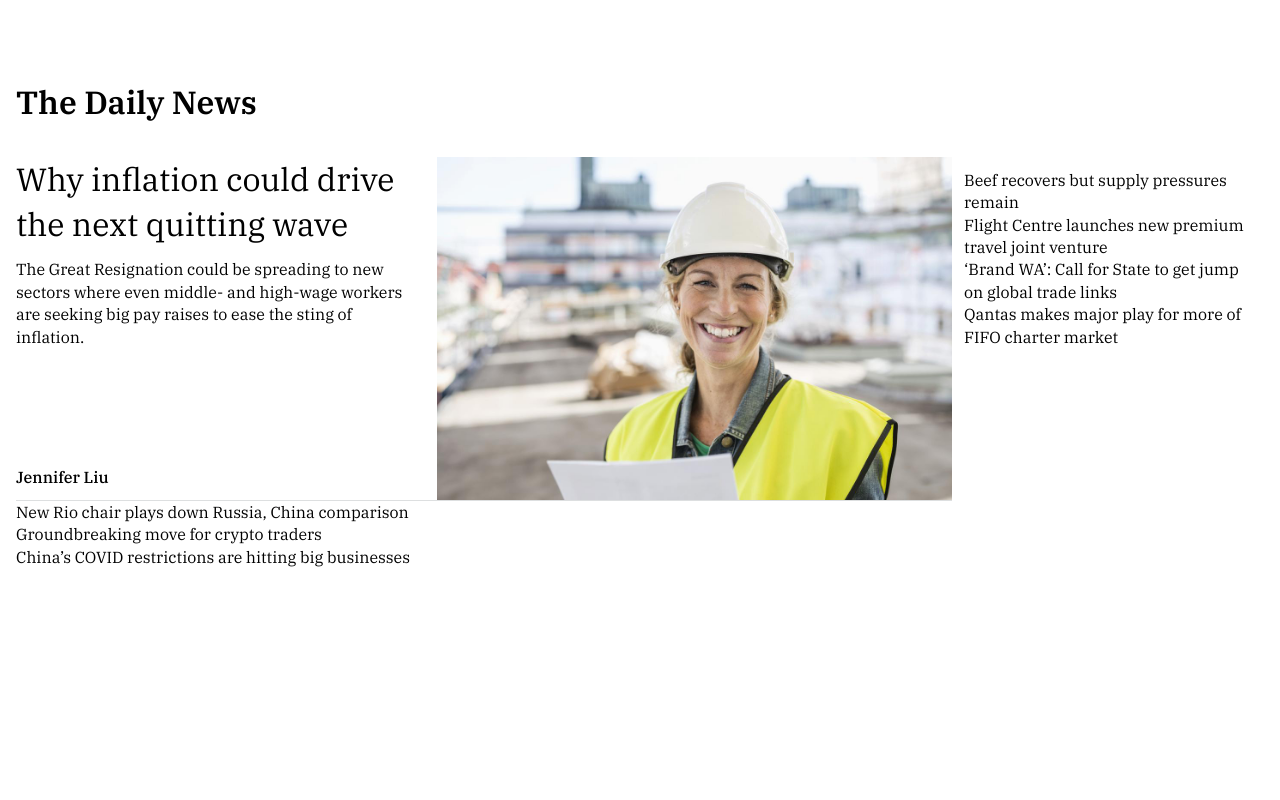
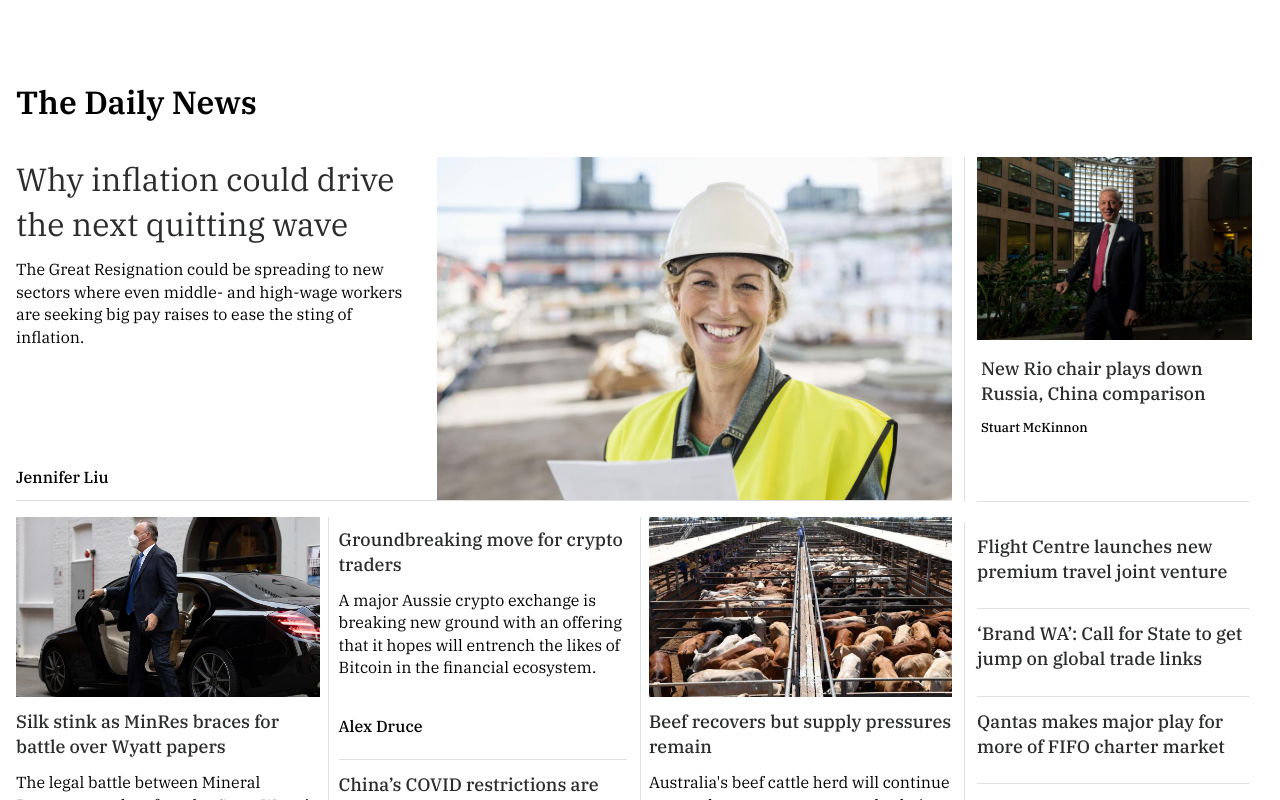
Before and after one commit to ARXChrono/newspaper, a React (Vite) app: page / in a window 1280 px wide. Shown: the top 800 px of the page. Built offline with nearby package versions, Linux system fonts and the light colour scheme.

Commit message:
finish up main articles and sidebar

```diff
--- a/@types/Article.ts
+++ b/@types/Article.ts
@@ -6,4 +6,5 @@ export default interface Article {
   head: String
   teaser: String
   image?: String
+  hideImage?: boolean | false
 }
--- /dev/null
+++ b/@types/Selection.ts
@@ -0,0 +1,4 @@
+export default interface Selection {
+  id: String
+  hideImage: Boolean
+}
--- a/src/App.scss
+++ b/src/App.scss
@@ -37,3 +37,13 @@ h2,
 h3 {
   margin-bottom: var(--space-sm);
 }
+
+a {
+  color: var(--color-heading);
+  text-decoration: none;
+  transition: color 0.18s ease;
+  &:hover,
+  &:focus {
+    color: var(--color-heading-interact);
+  }
+}
--- a/src/App.tsx
+++ b/src/App.tsx
@@ -1,12 +1,61 @@
-import "./App.scss"
+import { useMemo } from "react"
 import news from "./news.json"
 import { Main, Side } from "./components"
+import "./App.scss"
+import Article from "../@types/Article"
+
+interface HomePageData {
+  mainFeaturedArticle: Article
+  mainArticles: Article[]
+  sideFeaturedArticle: Article
+  sideArticles: Article[]
+}
 
 function App() {
   const { articles, homepage } = news
-  const mainFeaturedArticle = articles.find(
-    (article) => homepage.main.featured === article.id
-  )
+  const {
+    mainFeaturedArticle,
+    mainArticles,
+    sideFeaturedArticle,
+    sideArticles,
+  } = useMemo(() => {
+    try {
+      const mainSelections = homepage.main.selection
+      const sideSelections = homepage.side.selection
+
+      return {
+        mainFeaturedArticle: articles.find(
+          (article) => homepage.main.featured === article.id
+        ),
+        sideFeaturedArticle: articles.find(
+          (article) => homepage.side.featured === article.id
+        ),
+        mainArticles: mainSelections.map((selection) => {
+          const article = articles.find(
+            (article) => selection.id === article.id
+          )
+          return {
+            ...article,
+            id: selection.id,
+            hideImage: selection["hideImage"],
+          }
+        }),
+        sideArticles: sideSelections.map((selection) => {
+          const article = articles.find(
+            (article) => selection.id === article.id
+          )
+          return {
+            ...article,
+            id: selection.id,
+            hideImage: selection["hideImage"],
+          }
+        }),
+      }
+    } catch (e) {
+      console.log(e)
+      return
+    }
+  }, [])
 
   return (
     <div className="app">
@@ -14,11 +63,8 @@ function App() {
         <h1>The Daily News</h1>
       </div>
       <div className="layout-wrapper">
-        <Main featured={mainFeaturedArticle} articles={articles.slice(1, 4)} />
-        <Side
-          featured={homepage.side.featured}
-          articles={articles.slice(4, 8)}
-        />
+        <Main featured={mainFeaturedArticle} articles={mainArticles} />
+        <Side featured={sideFeaturedArticle} articles={sideArticles} />
       </div>
     </div>
   )
--- a/src/components/Main/index.tsx
+++ b/src/components/Main/index.tsx
@@ -11,23 +11,55 @@ const Main = ({ articles, featured }: main) => (
     {featured && (
       <article className={styles.featured}>
         <div className={styles["featured-body"]}>
-          <h2 className={styles.heading}>{featured.head}</h2>
+          <a href="#" className="link">
+            <h2 className={styles["featured-heading"]}>{featured.head}</h2>
+          </a>
           <p className={styles.teaser}>{featured.teaser}</p>
           <p className={styles.author}>{featured.byline.text}</p>
         </div>
         {featured?.image && (
           <div className={styles["featured-img-wrap"]}>
+            <a href="#" className="link">
               <img
                 className={styles["featured-img"]}
                 src={`/images/${featured.image}`}
               />
+            </a>
           </div>
         )}
       </article>
     )}
+    {articles && (
+      <div className={styles["article-wrap"]}>
         {articles.map((article) => (
-      <p>{article.head}</p>
+          <article
+            key={`main-article-${article.id}`}
+            className={`${styles.article} ${
+              article?.hideImage ? styles.half : null
+            }`}
+          >
+            {article?.image && !article?.hideImage && (
+              <div className={styles["article-img-wrap"]}>
+                {" "}
+                <a href="#" className="link">
+                  <img
+                    className={styles["article-img"]}
+                    src={`/images/${article.image}`}
+                  />
+                </a>
+              </div>
+            )}
+            <div className={`${styles["article-body"]}`}>
+              <a href="#" className="link">
+                <h2 className={styles.heading}>{article.head}</h2>
+              </a>
+              <p className={styles.teaser}>{article.teaser}</p>
+              <p className={styles.author}>{article.byline.text}</p>
+            </div>
+          </article>
         ))}
+      </div>
+    )}
   </main>
 )
 
--- a/src/components/Main/styles.module.scss
+++ b/src/components/Main/styles.module.scss
@@ -6,13 +6,37 @@
   }
 }
 
+.teaser {
+  padding-bottom: var(--space-md);
+}
+
+.heading {
+  font-weight: 400;
+  font-size: x-large;
+
+  @media only screen and (min-width: 1200px) {
+    font-size: large;
+    font-weight: 500;
+  }
+}
+
+.author {
+  margin-top: auto;
+  font-weight: 500;
+  padding-bottom: var(--space-sm);
+}
+
+// Featured Article
 .featured {
   display: flex;
   flex-direction: column;
   border-bottom: 1px solid var(--color-border);
+
   // Desktop
   @media only screen and (min-width: 1200px) {
     flex-direction: row;
+    padding-bottom: 0;
+    margin-bottom: 0;
   }
 
   &-body {
@@ -20,17 +44,26 @@
     max-width: 800px;
     display: flex;
     flex-direction: column;
+    order: 2;
+
     @media only screen and (min-width: 1200px) {
       width: 45%;
+      padding: 0;
       padding-right: var(--space-md);
+      order: 1;
     }
   }
 
   &-img-wrap {
     width: 100%;
+    order: 1;
+    padding-bottom: var(--space-md);
+
     @media only screen and (min-width: 1200px) {
       width: 55%;
       height: auto;
+      order: 2;
+      padding-bottom: 0;
     }
   }
 
@@ -42,19 +75,95 @@
       height: auto;
     }
   }
+
+  &-heading {
+    font-weight: 400;
+    font-size: x-large;
+
+    @media only screen and (min-width: 1200px) {
+      font-size: xx-large;
+    }
+  }
 }
 
-.teaser {
-  padding-bottom: var(--space-md);
+// All Other Articles
+.article-wrap {
+  height: auto;
+  @media only screen and (min-width: 1200px) {
+    display: flex;
+    flex-direction: column;
+    flex-wrap: wrap;
+    padding-top: var(--space-md);
+    height: 480px;
+  }
 }
 
-.heading {
-  font-size: xx-large;
-  font-weight: 400;
+.article {
+  // This will work however not currently not with any content and size on this demo
+  display: flex;
+  flex-direction: column;
+  width: 100%;
+  padding-top: var(--space-sm);
+  border-bottom: 1px solid var(--color-border);
+
+  @media only screen and (min-width: 1200px) {
+    width: 33.3%;
+    flex: 1 1 33.3%;
+    padding-top: 0;
+    border-bottom: 0;
+  }
+
+  &:first-child {
+    @media only screen and (min-width: 1200px) {
+      padding-right: var(--space-xs);
+    }
+  }
+
+  &:last-child {
+    @media only screen and (min-width: 1200px) {
+      padding-left: var(--space-xs);
+    }
+  }
+
+  &:not(:first-child) {
+    @media only screen and (min-width: 1200px) {
+      border-left: 1px solid var(--color-border);
+    }
+  }
+
+  &-body {
+    @media only screen and (min-width: 1200px) {
+      height: 100%;
+      display: flex;
+      flex-direction: column;
+    }
+  }
+
+  &-img {
+    padding-bottom: var(--space-md);
+    height: auto;
+
+    @media only screen and (min-width: 1200px) {
+      height: 180px;
+      width: 100%;
+      object-fit: cover;
+      object-position: left;
+      margin-bottom: var(--space-sm);
+      padding-bottom: 0;
+    }
+  }
 }
 
-.author {
-  margin-top: auto;
-  font-weight: 500;
-  padding-bottom: var(--space-sm);
+.half {
+  @media only screen and (min-width: 1200px) {
+    padding: 0.6rem 0.6rem 0rem;
+    & + & {
+      &::before {
+        content: "";
+        padding-top: var(--space-sm);
+        border-top: 1px solid var(--color-border);
+        width: 99%;
+      }
+    }
+  }
 }
--- a/src/components/Side/index.tsx
+++ b/src/components/Side/index.tsx
@@ -2,14 +2,39 @@ import styles from "./styles.module.scss"
 import Article from "../../../@types/Article"
 
 interface Side {
-  featured: String
+  featured?: Article
   articles: Article[]
 }
 
-const Side = ({ articles }: Side) => (
+const Side = ({ articles, featured }: Side) => (
   <aside className={styles.aside}>
+    {featured && (
+      <article className={styles.featured}>
+        {featured?.image && (
+          <div className={styles["featured-img-wrap"]}>
+            <a href="#" className="link">
+              <img
+                className={styles["featured-img"]}
+                src={`/images/${featured.image}`}
+              />
+            </a>
+          </div>
+        )}
+        <div className={styles["featured-body"]}>
+          <a href="#" className="link">
+            <h2 className={styles.heading}>{featured.head}</h2>
+          </a>
+          <p className={styles.author}>{featured.byline.text}</p>
+        </div>
+      </article>
+    )}
+
     {articles.map((article) => (
-      <p>{article.head}</p>
+      <article key={`side-article-${article.id}`} className={styles.article}>
+        <a href="#" className="link">
+          <h3 className={styles.heading}>{article.head}</h3>
+        </a>
+      </article>
     ))}
   </aside>
 )
--- a/src/components/Side/styles.module.scss
+++ b/src/components/Side/styles.module.scss
@@ -1,9 +1,79 @@
 .aside {
   width: 100%;
-  height: 800px;
+  display: flex;
+  flex-direction: column;
+  @media only screen and (min-width: 1200px) {
+    width: 25%;
+    padding: 0 var(--space-sm);
+  }
+}
+
+.author {
+  margin-top: auto;
+  font-weight: 500;
+  padding-bottom: var(--space-sm);
+  @media only screen and (min-width: 1200px) {
+    font-size: small;
+  }
+}
+
+.heading {
+  font-weight: 400;
+  font-size: x-large;
+  margin-top: var(--space-sm);
 
   @media only screen and (min-width: 1200px) {
-    width: 25%;
-    padding: var(--space-sm);
+    font-size: large;
+    font-weight: 500;
   }
 }
+
+// Featured Article
+.featured {
+  @media only screen and (min-width: 1200px) {
+    border-left: 1px solid var(--color-border);
+    padding-left: var(--space-sm);
+    height: 345px;
+    display: flex;
+    flex-direction: column;
+    &::after {
+      content: "";
+      padding-bottom: var(--space-sm);
+      border-bottom: 1px solid var(--color-border);
+      width: 99%;
+      display: flex;
+      margin-top: auto;
+    }
+    margin-bottom: var(--space-lg);
+  }
+  &-body {
+    display: flex;
+    flex-direction: column;
+    @media only screen and (min-width: 1200px) {
+      padding: var(--space-xxs);
+    }
+  }
+  &-img-wrap {
+    padding-top: var(--space-md);
+    @media only screen and (min-width: 1200px) {
+      padding-top: 0;
+    }
+  }
+}
+
+.article {
+  @media only screen and (min-width: 1200px) {
+    padding-left: var(--space-sm);
+    border-left: 1px solid var(--color-border);
+  }
+  &:not(:last-child) {
+    &::after {
+      content: "";
+      padding-bottom: var(--space-sm);
+      border-bottom: 1px solid var(--color-border);
+      width: 99%;
+      display: flex;
+      margin-top: auto;
+    }
+  }
+}
--- a/src/index.scss
+++ b/src/index.scss
@@ -70,6 +70,7 @@ h6 {
 
   /* Theme */
   --color-heading: #2b2c2d;
+  --color-heading-interact: #6b6b6b;
   --color-border: #dddfe0;
   --color-text: #140800;
   --space-xxxs: 2px;
--- a/src/news.json
+++ b/src/news.json
@@ -1,10 +1,23 @@
 {
   "homepage": {
     "main": {
-      "featured": "779"
+      "featured": "779",
+      "selection": [
+        { "id": "509", "hideImage": false },
+        { "id": "310", "hideImage": true },
+        { "id": "001", "hideImage": true },
+        { "id": "204", "hideImage": false }
+      ]
     },
     "side": {
-      "featured": "038"
+      "featured": "038",
+      "selection": [
+        { "id": "377", "hideImage": true },
+        { "id": "525", "hideImage": true },
+        { "id": "307", "hideImage": true },
+        { "id": "108", "hideImage": true },
+        { "id": "596", "hideImage": true }
+      ]
     }
   },
   "articles": [
```
Lines whose indentation alone changed are shown as unchanged.
